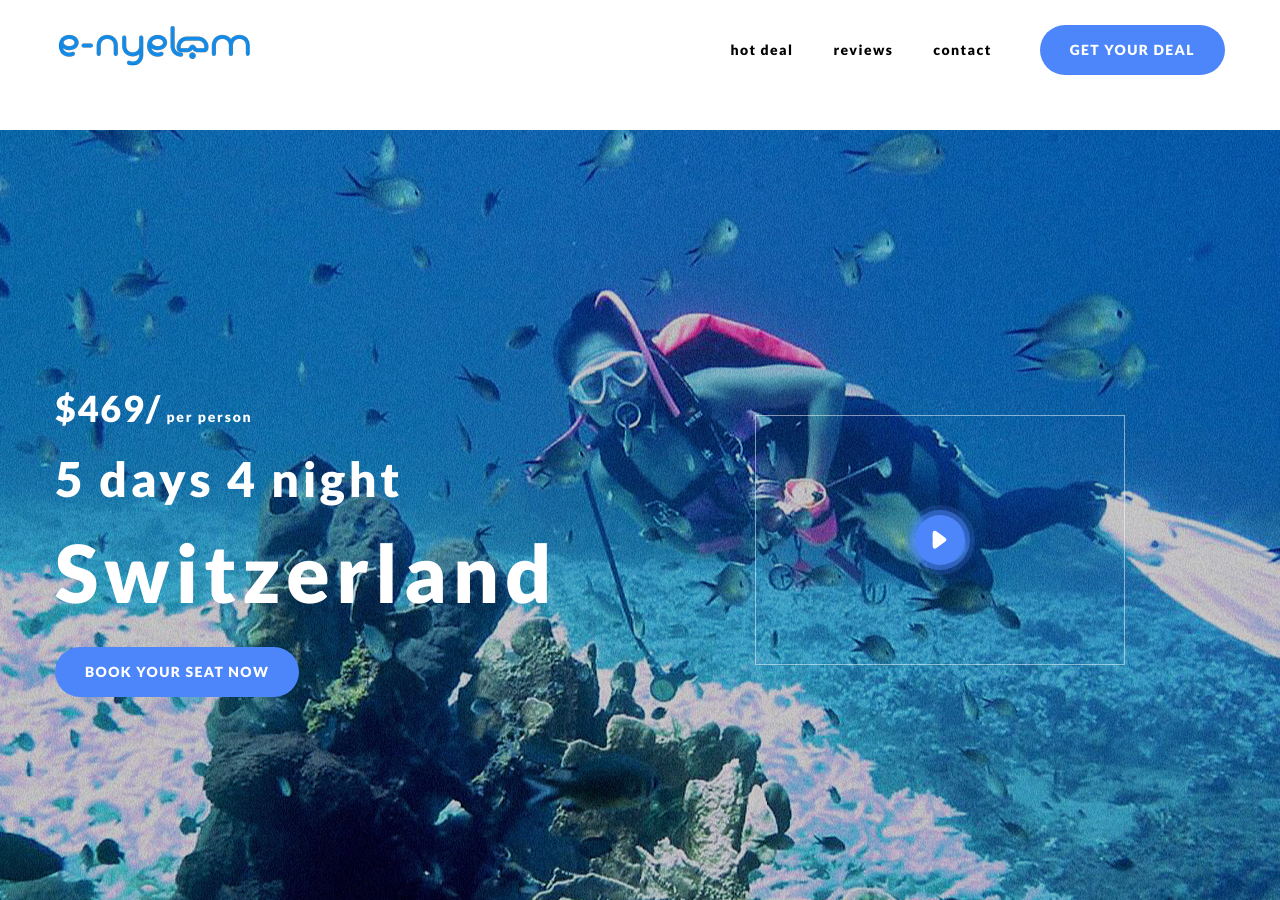
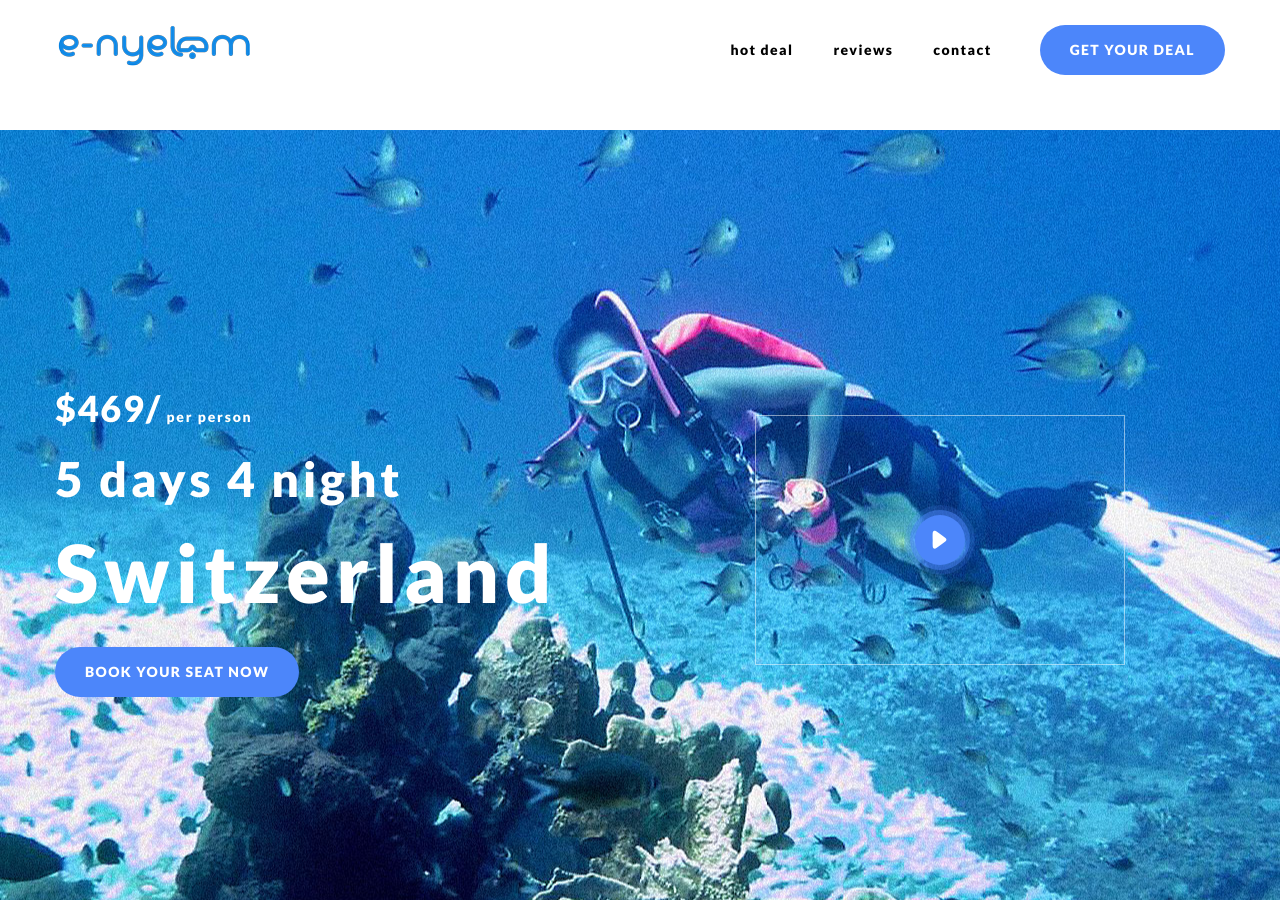
Before and after one commit to kemtol/nyelam, a Jekyll site: the page built from index.html, in a window 1280 px wide and 900 px high. Built offline with Jekyll 4.4.1, drawn with Linux system fonts in a browser that asks for light colours; some web fonts are replaced.

Commit message:
Update default.html

```diff
--- a/_layouts/default.html
+++ b/_layouts/default.html
@@ -53,7 +53,7 @@
 
 		<!-- Start .header-section -->
 		<div class="header-section parallax" id="header">
-			<div class="overlay light">
+			<div class="overlay zero">
 				<div class="container">
 					<div class="row">
 						<div class="col-md-6">
```
